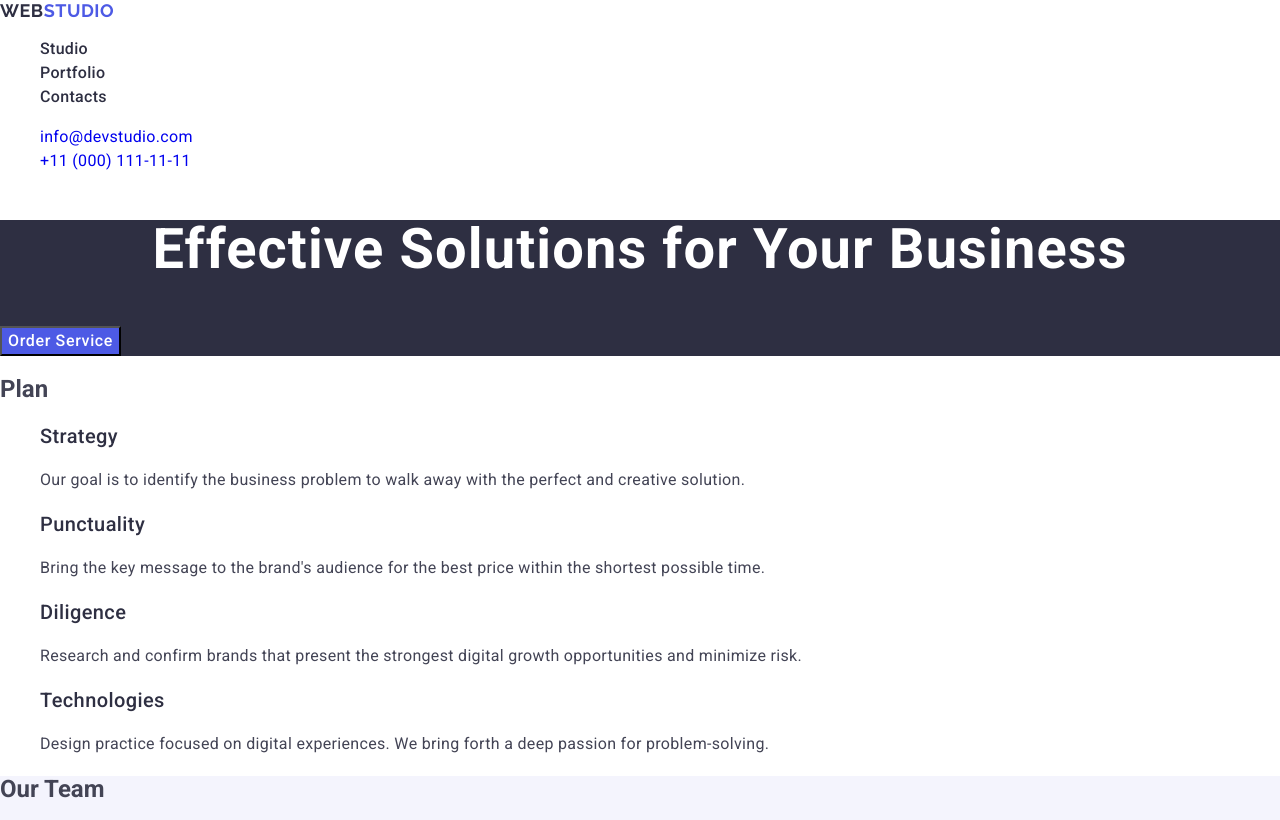
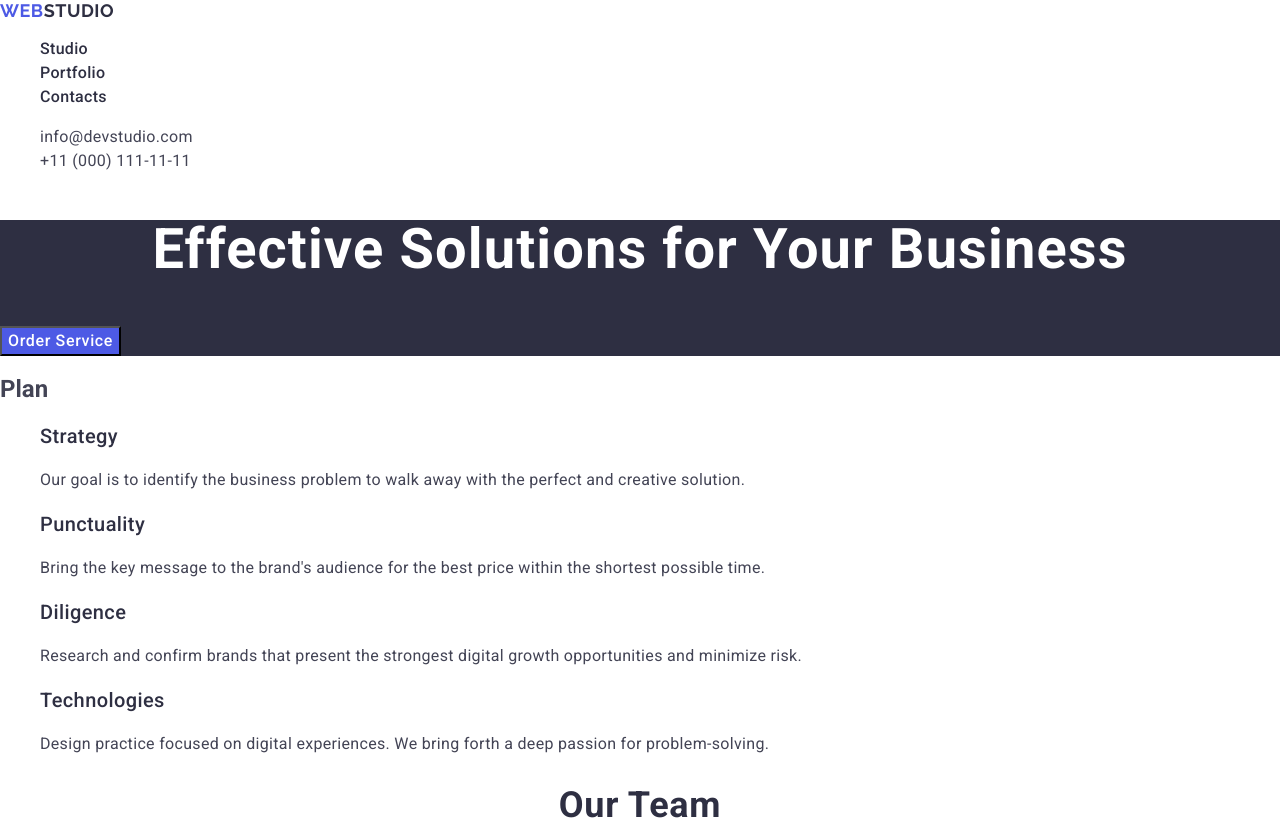
Before and after one commit to Anastasiia-Stefantsova/goit-markup-hw-02, a plain HTML site: page index.html in a window 1280 px wide. Shown: the top 820 px of the page. Drawn offline with nearby package versions, Linux system fonts and the light colour scheme.

Commit message:
Homework2

```diff
--- a/css/styles.css
+++ b/css/styles.css
@@ -39,17 +39,24 @@ body {
     color: #404BBF;
 }
 
-.addres-link {
-    color: #434455;
+.heder-address {
+    font-style: normal;
+}
+
+.heder-adresss-list {}
+
+.heder-address-item {}
+
+
+.heder-address-link {
     line-height: 1.5;
     letter-spacing: 0.02em;
-    font-style: normal;
-
+    color: #434455;
 }
 
-.addres-link:hover,
-.addres-link:focus{
-    color: #404bbf
+.heder-address-link:hover,
+.heder-address-link:focus{
+    color: #404bbf;
 }
 
 .hero {
@@ -93,6 +100,8 @@ body {
     letter-spacing: 0.02em;
 }
 
+----------------------------------------------------
+
 .team {
     background-color: #F4F4FD;
 }
@@ -104,6 +113,7 @@ body {
     line-height: 1.11;
     letter-spacing: 0.02em;
     text-transform: capitalize;
+    text-align: center;
     text-align: center;
 }
 
@@ -153,6 +163,10 @@ body {
     letter-spacing: 0.02em;
 }
 
+.portfolio {
+    background: #FFF;
+}
+
 .portfolio-title {
     color:#2E2F42;
     font-size: 36px;
--- a/index.html
+++ b/index.html
@@ -20,25 +20,27 @@
     <header>
       <nav>
         <a class="link logo" href="./index.html"
-          ><span class="logo-part">Web</span>Studio</a
+          >Web<span class="logo-part">Studio</span></a
         >
         <ul class="list">
           <li>
-            <a class="nav-link link" href="">Studio</a>
+            <a class="nav-link link" href="./index.html">Studio</a>
           </li>
           <li><a class="nav-link link" href="">Portfolio</a></li>
           <li><a class="nav-link link" href="">Contacts</a></li>
         </ul>
       </nav>
-      <address class="addres-link">
-        <ul class="list">
-          <li>
-            <a class="link" href="mailto:info@devstudio.com"
+      <address class="heder-address">
+        <ul class="heder-adresss-list list">
+          <li class="heder-address-item">
+            <a class="heder-address-link link" href="mailto:info@devstudio.com"
               >info@devstudio.com</a
             >
           </li>
-          <li>
-            <a class="link" href="tel:+110001111111">+11 (000) 111-11-11</a>
+          <li class="heder-address-item">
+            <a class="heder-address-link link" href="tel:+110001111111"
+              >+11 (000) 111-11-11</a
+            >
           </li>
         </ul>
       </address>
@@ -82,7 +84,7 @@
         </ul>
       </section>
       <section class="team">
-        <h2 class="team title">Our Team</h2>
+        <h2 class="team-title">Our Team</h2>
         <ul class="list">
           <li class="team-item">
             <img
```
Also changed, not shown: portfolio.html (+8 -8 lines).
